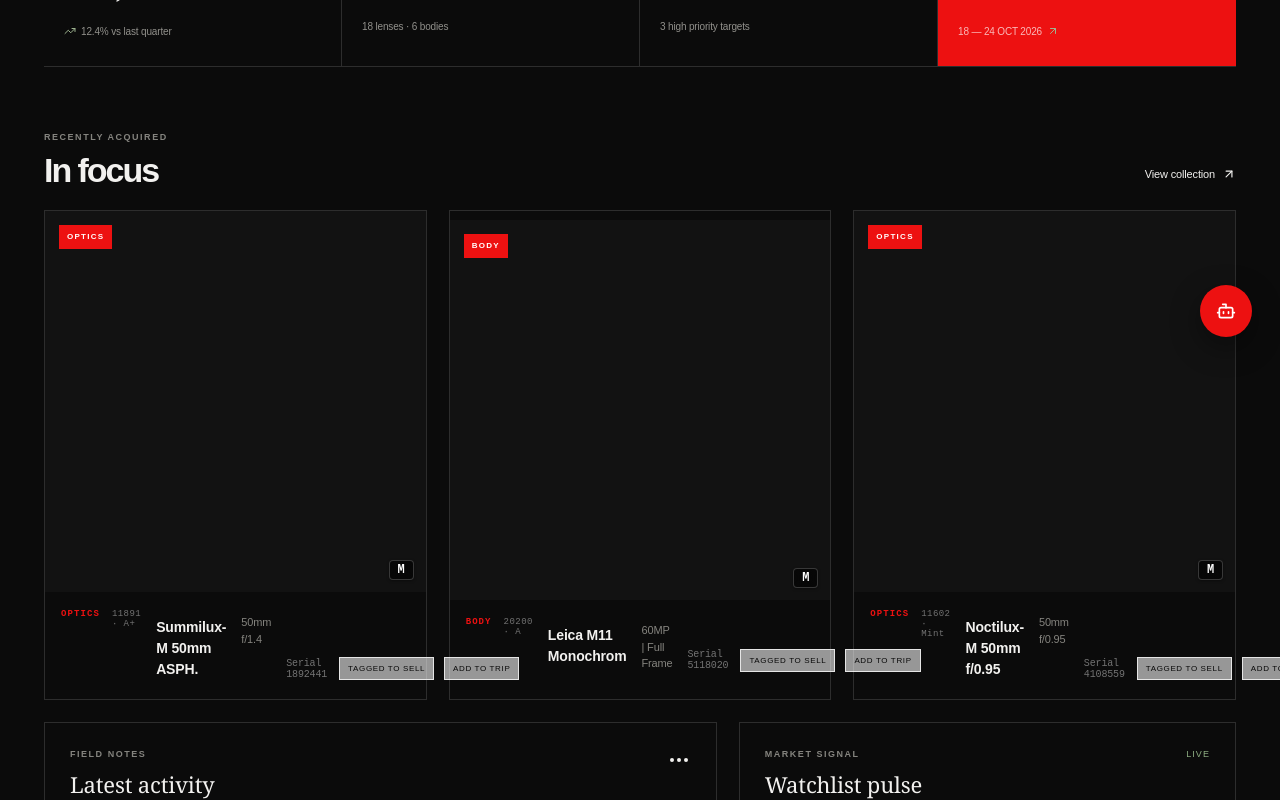
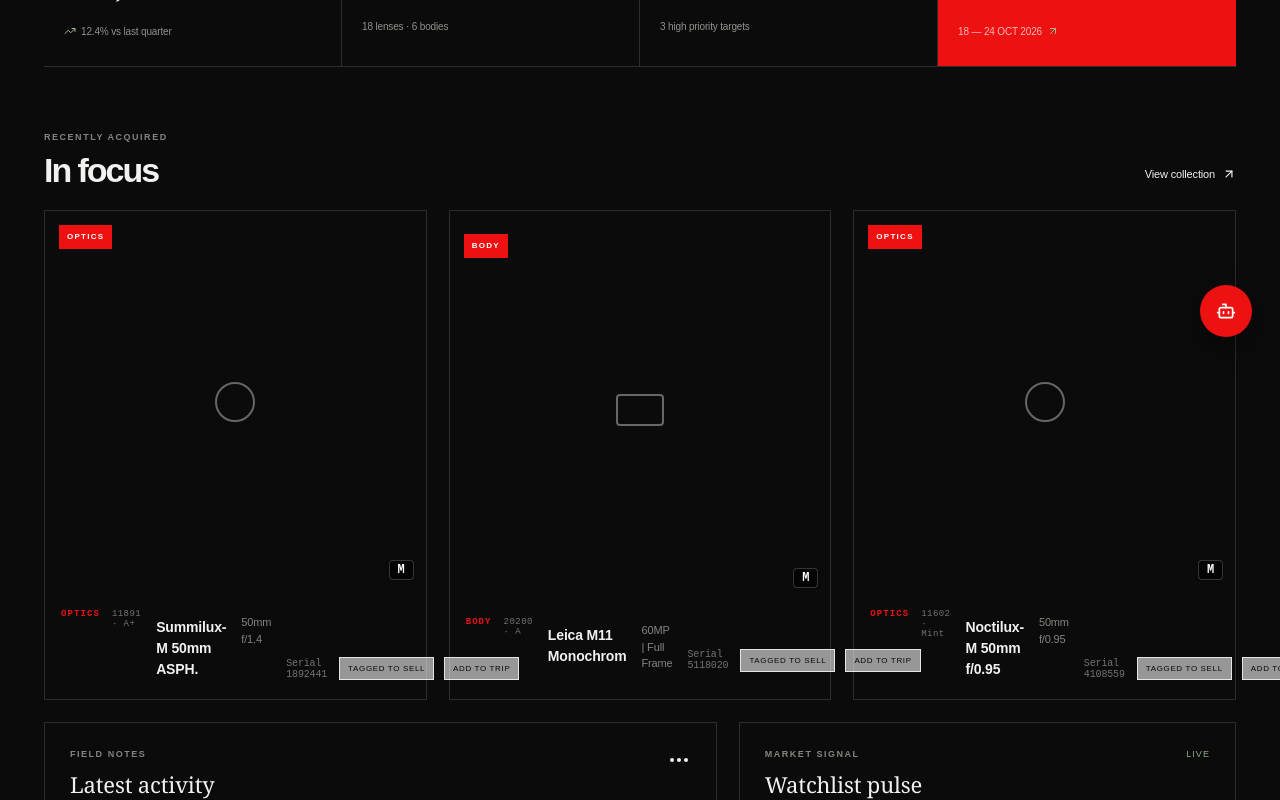
Before and after one commit to ipinto1983-dev/leica-gear-manager, a Next.js app: page / in a window 1280 px wide. Shown: the part 435-1235 px from the top of the page. Built offline with nearby package versions, Linux system fonts and the light colour scheme.

Commit message:
Update globals.css

```diff
--- a/app/globals.css
+++ b/app/globals.css
@@ -1075,3 +1075,40 @@ button.red-button:hover { background:#b91c1c !important; }
 .dark-shell .top-actions .text-scale-toggle span:hover { color:#f4f4f5; }
 .dark-shell .top-actions .text-scale-toggle span.scale-current { background:#f4f4f5; color:#18181b; }
 .top-actions .avatar { flex:0 0 auto; align-self:center; }
+
+/* Fix gear card visual placeholders */
+.gear-card .gear-visual {
+  background-color: transparent !important;
+  background-image: none !important;
+}
+
+.gear-visual::after {
+  content: "";
+  display: block;
+  position: absolute;
+  inset: 0;
+  margin: auto;
+  border-radius: 4px;
+}
+
+.gear-visual.gear-body::after {
+  width: 48px;
+  height: 32px;
+  border: 2px solid currentColor;
+  opacity: 0.4;
+}
+
+.gear-visual.gear-lens::after {
+  width: 40px;
+  height: 40px;
+  border: 2px solid currentColor;
+  border-radius: 50%;
+  opacity: 0.4;
+}
+
+.gear-visual.gear-accessory::after {
+  width: 32px;
+  height: 32px;
+  border: 2px dashed currentColor;
+  opacity: 0.4;
+}
```
